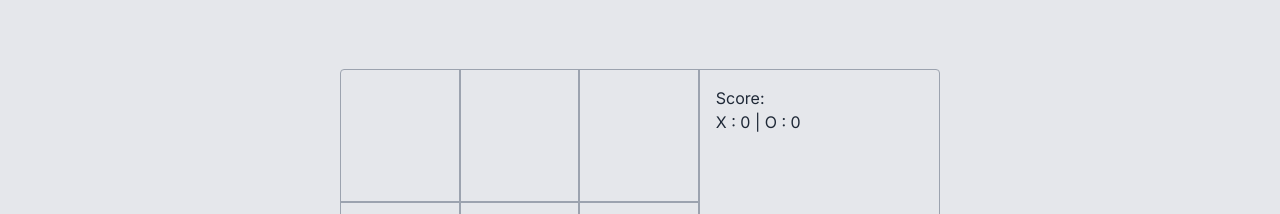
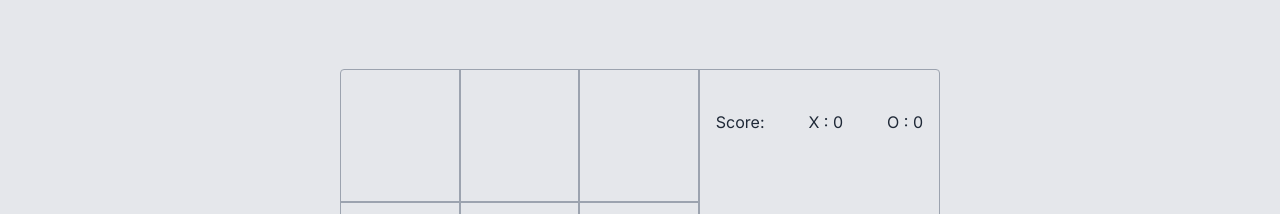
Before and after one commit to inaki/experiments, a Next.js app: page /tictactoe in a window 1280 px wide. Shown: the part 131-345 px from the top of the page. Built offline with nearby package versions, Linux system fonts and the light colour scheme.

Commit message:
Finish tic tac toe

```diff
--- a/src/app/tictactoe/page.tsx
+++ b/src/app/tictactoe/page.tsx
@@ -106,10 +106,14 @@ export default function TicTacToe() {
         </div>
 
         <div className="grid grid-rows-4 gap-2">
-          <div className="p-4">
-            <div>Score:</div>X : {score[0]} | O : {score[1]}
+          <div className="p-4 pt-10">
+            <div className="flex justify-between">
+              <div>Score:</div>
+              <span>X : {score[0]}</span>
+              <span>O : {score[1]}</span>
+            </div>
           </div>
-          <div className="p-4">
+          <div className="p-4 pt-10">
             {isGameStarted && (
               <>
                 Is <span className="underline">{turn}</span> turn!
@@ -132,13 +136,13 @@ export default function TicTacToe() {
           </div>
           <div className="p-4 flex justify-around">
             <button
-              className="border h-[50px] border-gray-400 rounded box-sizing inline-block px-4 py-2"
+              className="border h-[50px] border-gray-400 rounded box-sizing inline-block px-4 py-2 hover:bg-gray-300"
               onClick={handleResetGame}
             >
               reset
             </button>
             <button
-              className="border h-[50px] border-gray-400 rounded box-sizing inline-block px-4 py-2"
+              className="border h-[50px] border-gray-400 rounded box-sizing inline-block px-4 py-2 hover:bg-gray-300"
               onClick={handleStartGame}
             >
               start
```
